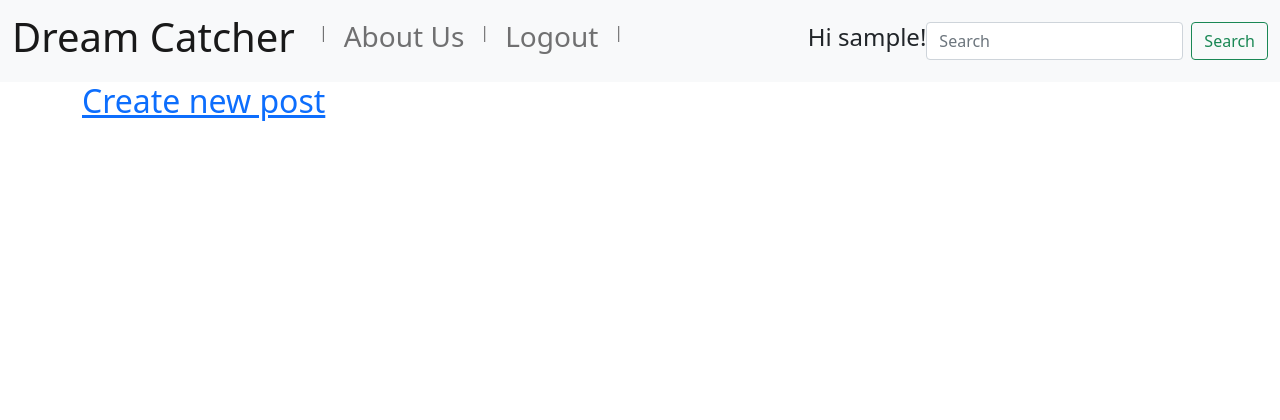
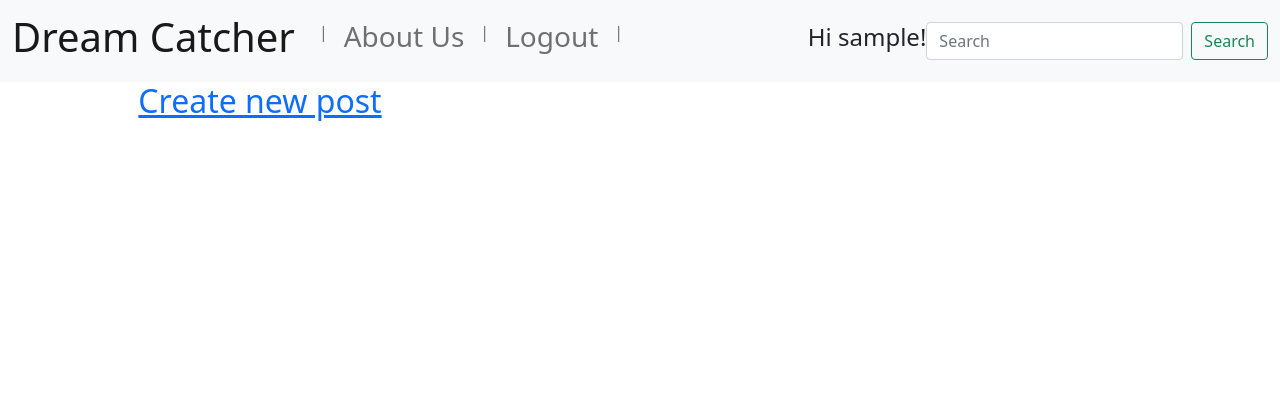
Before and after one commit to joelHilley/DreamJournalSocialNetwork, a Django app: page / in a window 1280 px wide. Shown: the top 420 px of the page. Run offline with Django 3.2, Linux system fonts and the light colour scheme; the visitor is signed in with stand-in values (Sample User, id 1); data that the repository does not hold is empty; some libraries are stand-ins or nearby versions.

Commit message:
some changes on home.html and tested good

```diff
--- a/dreamsite/templates/home.html
+++ b/dreamsite/templates/home.html
@@ -4,9 +4,10 @@
 
 {% if user.is_authenticated %}
 <div class="container">
+  <div class="row "></div>
   <div class="row">
     <div class="col-md-4">
-      <h2><a href="{% url 'create_post' %}" >Create new post</a></h2>
+      <h2 class=" text-center"><a href="{% url 'create_post' %}">Create new post</a></h2>
     </div>
     <div class="col-md-8">
       <div class="row">
@@ -17,8 +18,8 @@
                         <h2 class="card-title">{{ post.title }}</h2>
                         <p class="card-text text-muted h6">{{ post.username }} | {{ post.created_at}} </p>
                         <p class="card-text">{{post.content|slice:":500" }}</p>
-                        <a href="{% url 'post_detail' post.id %}" class="btn btn-primary">Read More &rarr;</a>
-                        <a href="{% url 'user_detail' post.username_id %}" class="btn btn-primary">User</a>
+                        <a href="{% url 'post_detail' post.id %}" class="btn btn-primary"><small>Read More &rarr;</small></a>
+                        <a href="{% url 'user_detail' post.username_id %}" class="btn btn-primary"><small>User</small></a>
                     </div>
                 </div>
                 {% endfor %}
```
